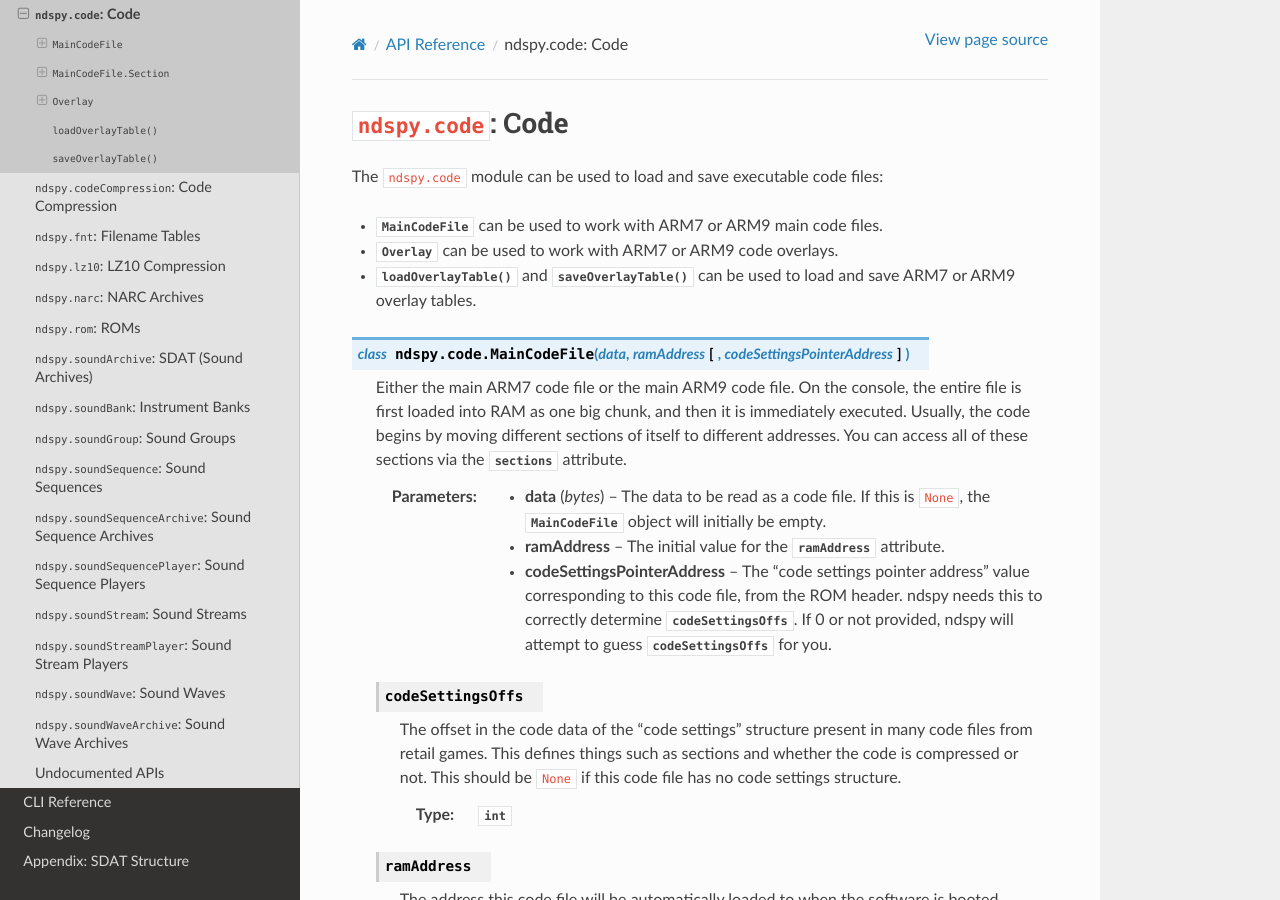
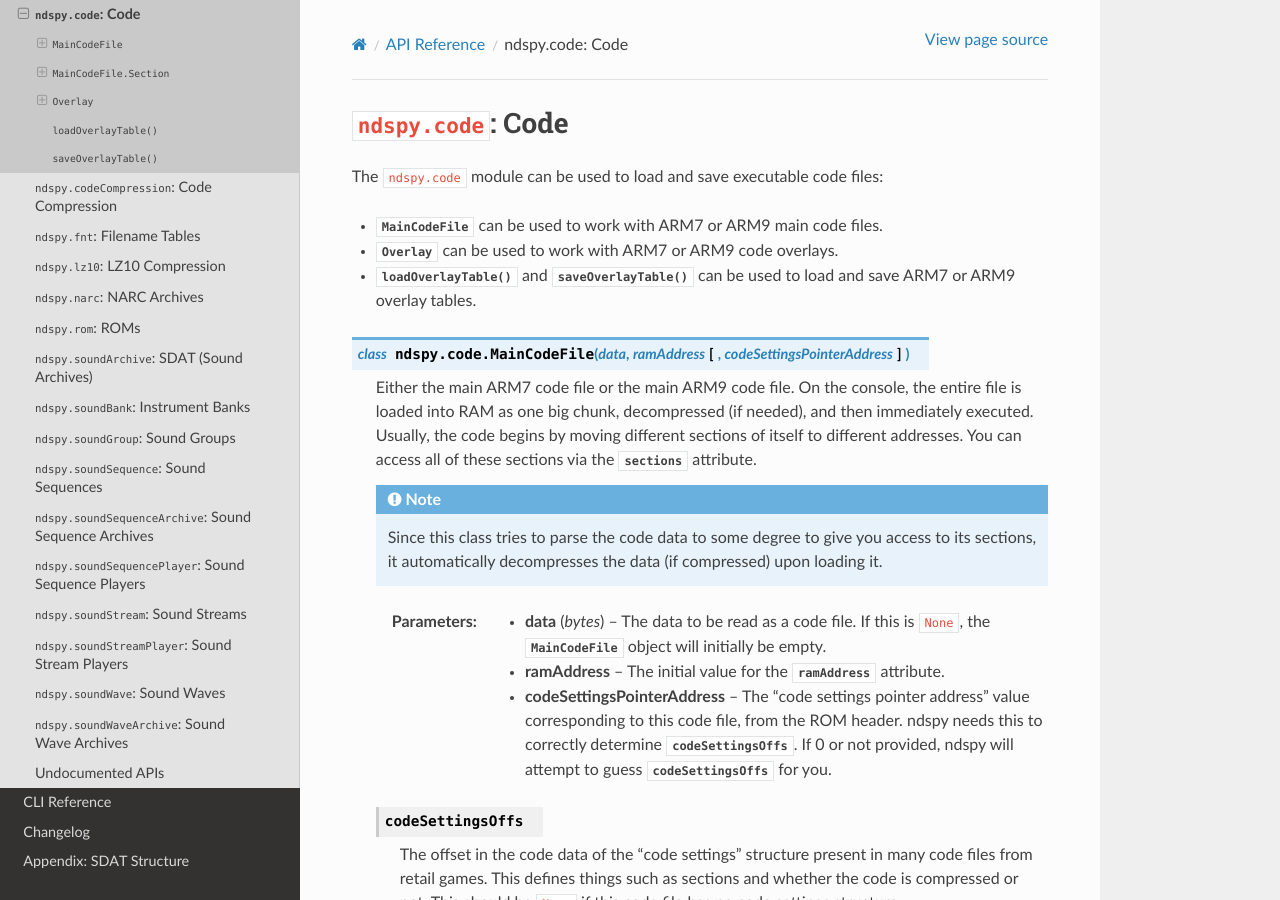
Before and after one commit to RoadrunnerWMC/ndspy, a Sphinx documentation site: the page built from docs/source/api/code.rst, in a window 1280 px wide and 900 px high. Built offline with Sphinx 7.4.7 and the Read the Docs theme 2.0.0, drawn with Linux system fonts in a browser that asks for light colours; some of the changed text lies outside the part shown.

Commit message:
Docs: clarify how ndspy.code deals with compression

```diff
--- a/docs/source/api/code.rst
+++ b/docs/source/api/code.rst
@@ -32,10 +32,16 @@ The ``ndspy.code`` module can be used to load and save executable code files:
 .. py:class:: MainCodeFile(data, ramAddress[, codeSettingsPointerAddress])
 
     Either the main ARM7 code file or the main ARM9 code file. On the console,
-    the entire file is first loaded into RAM as one big chunk, and then it is
-    immediately executed. Usually, the code begins by moving different sections
-    of itself to different addresses. You can access all of these sections via
-    the :py:attr:`sections` attribute.
+    the entire file is loaded into RAM as one big chunk, decompressed (if
+    needed), and then immediately executed. Usually, the code begins by moving
+    different sections of itself to different addresses. You can access all of
+    these sections via the :py:attr:`sections` attribute.
+
+    .. note::
+
+        Since this class tries to parse the code data to some degree to give
+        you access to its sections, it automatically decompresses the data (if
+        compressed) upon loading it.
 
     :param bytes data: The data to be read as a code file. If this is ``None``,
         the :py:class:`MainCodeFile` object will initially be empty.
@@ -197,6 +203,15 @@ The ``ndspy.code`` module can be used to load and save executable code files:
     An ARM7 or ARM9
     `code overlay <https://en.wikipedia.org/wiki/Overlay_(programming)>`_.
 
+    .. note::
+
+        If the ``flags`` parameter indicates the data is compressed (see
+        :py:attr:`compressed`), the class constructor will automatically
+        decompress it. If you need the original compressed data instead, access
+        it directly from your ROM's
+        :py:attr:`files <ndspy.rom.NintendoDSRom.files>` list using the
+        :py:attr:`fileID` attribute.
+
     :param data: The initial value for the :py:attr:`data` attribute.
 
     :param ramAddress: The initial value for the :py:attr:`ramAddress`
@@ -228,12 +243,15 @@ The ``ndspy.code`` module can be used to load and save executable code files:
 
     .. py:attribute:: data
 
-        The :py:class:`bytes` object containing the code for this overlay.
+        The :py:class:`bytes` object containing the decompressed code for this
+        overlay.
 
     .. py:attribute:: compressed
 
         Alias property for ":py:attr:`flags` & 1". This is ``True`` if the
-        overlay is compressed, ``False`` otherwise.
+        overlay was most recently saved (:py:func:`save`) with compression
+        enabled (or -- if it hasn't been saved yet -- if the overlay was
+        compressed when it was first loaded), and ``False`` otherwise.
 
         :type: :py:class:`bool`
 
```
